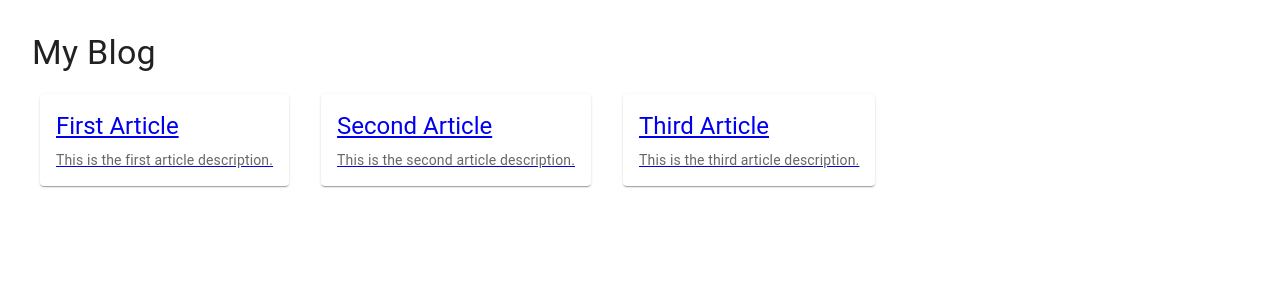
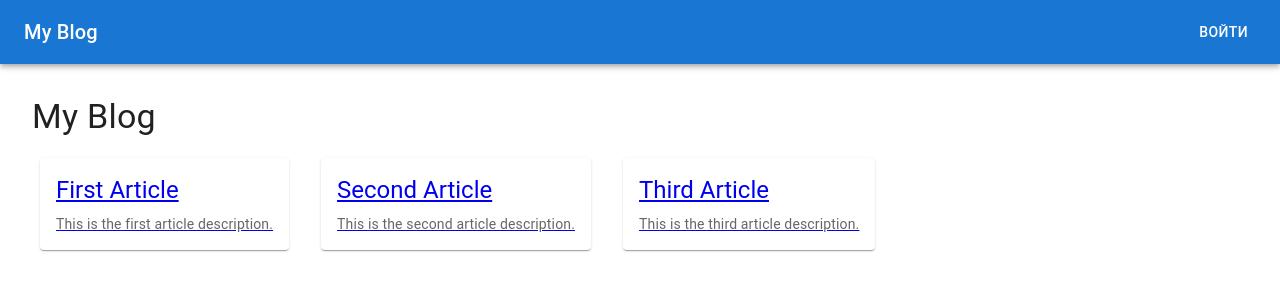
Before and after one commit to FedorOsin/next_blog_pet, a Next.js app: page / in a window 1280 px wide. Shown: the top 300 px of the page. Built offline with nearby package versions, Linux system fonts and the light colour scheme; no server answers.

Commit message:
feat: add Header with auth buttons

```diff
--- a/src/app/layout.tsx
+++ b/src/app/layout.tsx
@@ -2,6 +2,7 @@ import type { Metadata } from "next";
 import { ThemeProvider } from "~/context/ThemeContext";
 import { AuthProvider } from "~/context/AuthProvider";
 import "~/styles/globals.css";
+import { Header } from "~/components/Header";
 
 export const metadata: Metadata = {
   title: "My Blog",
@@ -17,7 +18,10 @@ export default function RootLayout({
     <html lang="en">
       <body>
         <AuthProvider>
-          <ThemeProvider>{children}</ThemeProvider>
+          <ThemeProvider>
+            <Header />
+            {children}
+          </ThemeProvider>
         </AuthProvider>
       </body>
     </html>
--- /dev/null
+++ b/src/components/Header.tsx
@@ -0,0 +1,33 @@
+"use client";
+
+import React from "react";
+import { AppBar, Box, Button, Toolbar, Typography } from "@mui/material";
+import { useSession, signIn, signOut } from "next-auth/react";
+
+export const Header = () => {
+  const { data: session } = useSession();
+
+  return (
+    <AppBar position="static">
+      <Toolbar sx={{ display: "flex", justifyContent: "space-between" }}>
+        <Typography variant="h6">My Blog</Typography>
+        <Box>
+          {session ? (
+            <>
+              <Typography variant="body2" sx={{ mr: 2, display: "inline" }}>
+                {session.user?.name}
+              </Typography>
+              <Button color="inherit" onClick={() => signOut()}>
+                Выйти
+              </Button>
+            </>
+          ) : (
+            <Button color="inherit" onClick={() => signIn()}>
+              Войти
+            </Button>
+          )}
+        </Box>
+      </Toolbar>
+    </AppBar>
+  );
+};
```
